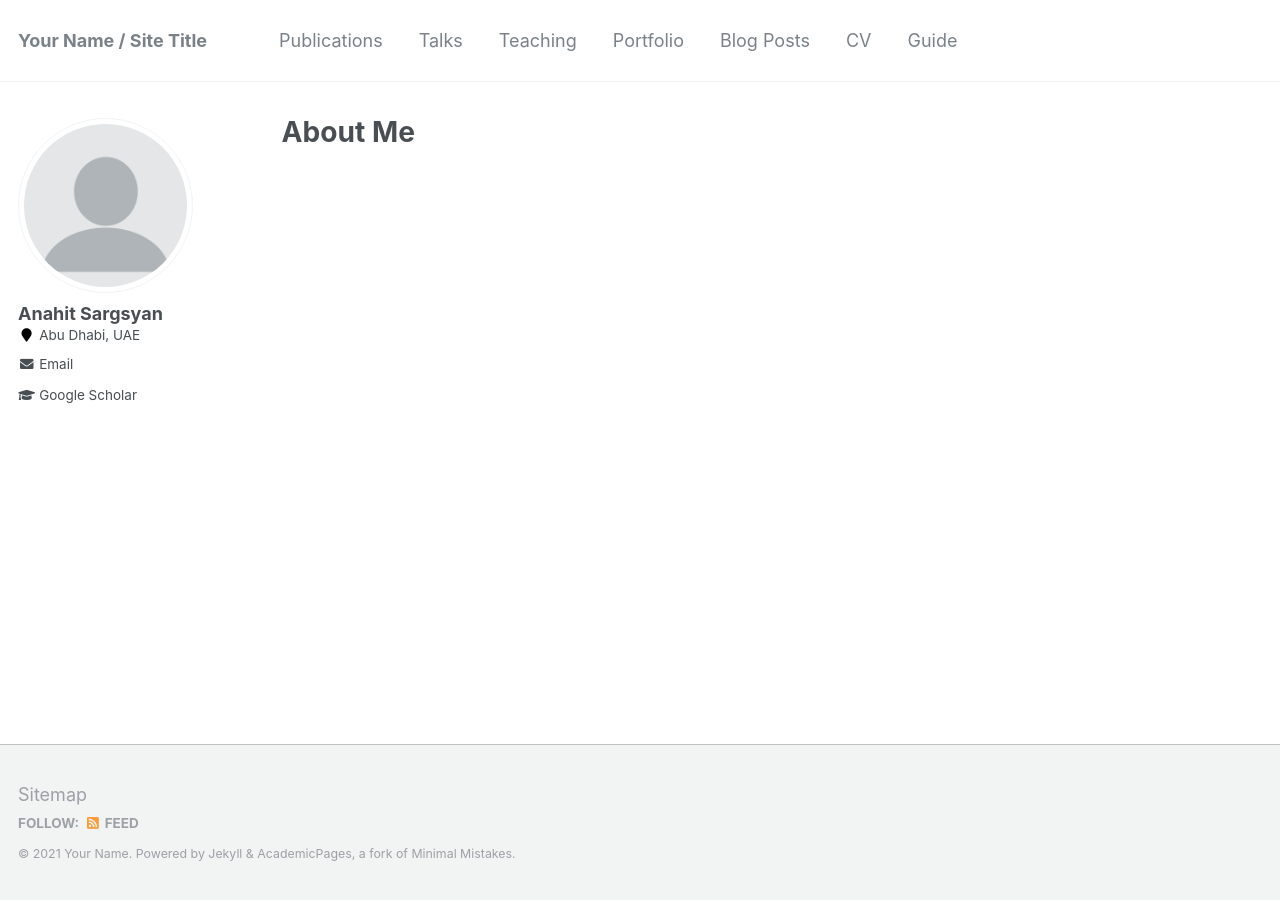
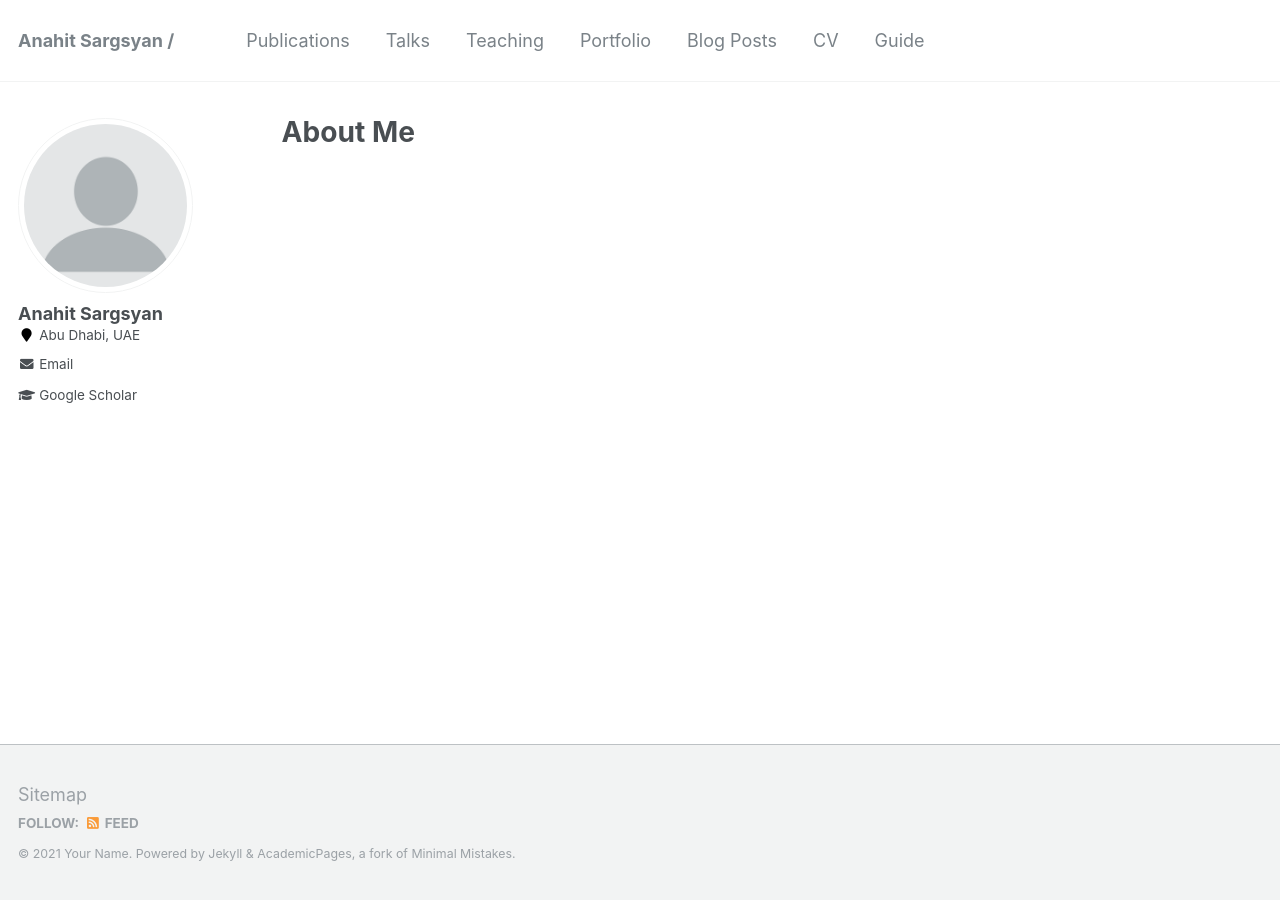
Before and after one commit to asargsian/asargsian.github.io, a Jekyll site: the page built from _pages/about.md, in a window 1280 px wide. Built offline with Jekyll 4.4.1, drawn with Linux system fonts in a browser that asks for light colours.

Commit message:
Update _config.yml

```diff
--- a/_config.yml
+++ b/_config.yml
@@ -7,7 +7,7 @@
 
 # Site Settings
 locale                   : "en-US"
-title                    : "Your Name / Site Title"
+title                    : "Anahit Sargsyan / "
 title_separator          : "-"
 name                     : &name "Your Name"
 description              : &description "personal description"
```
